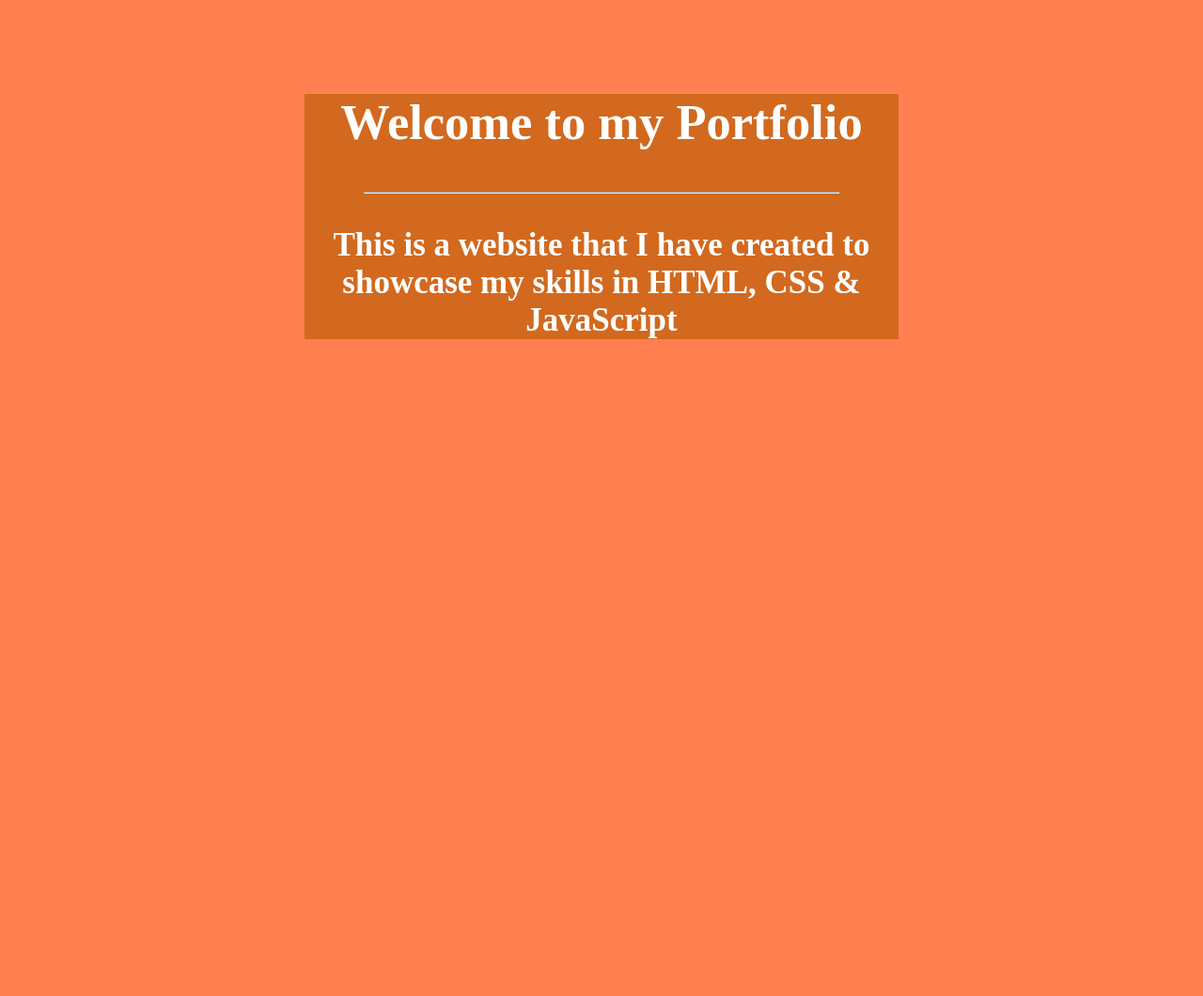
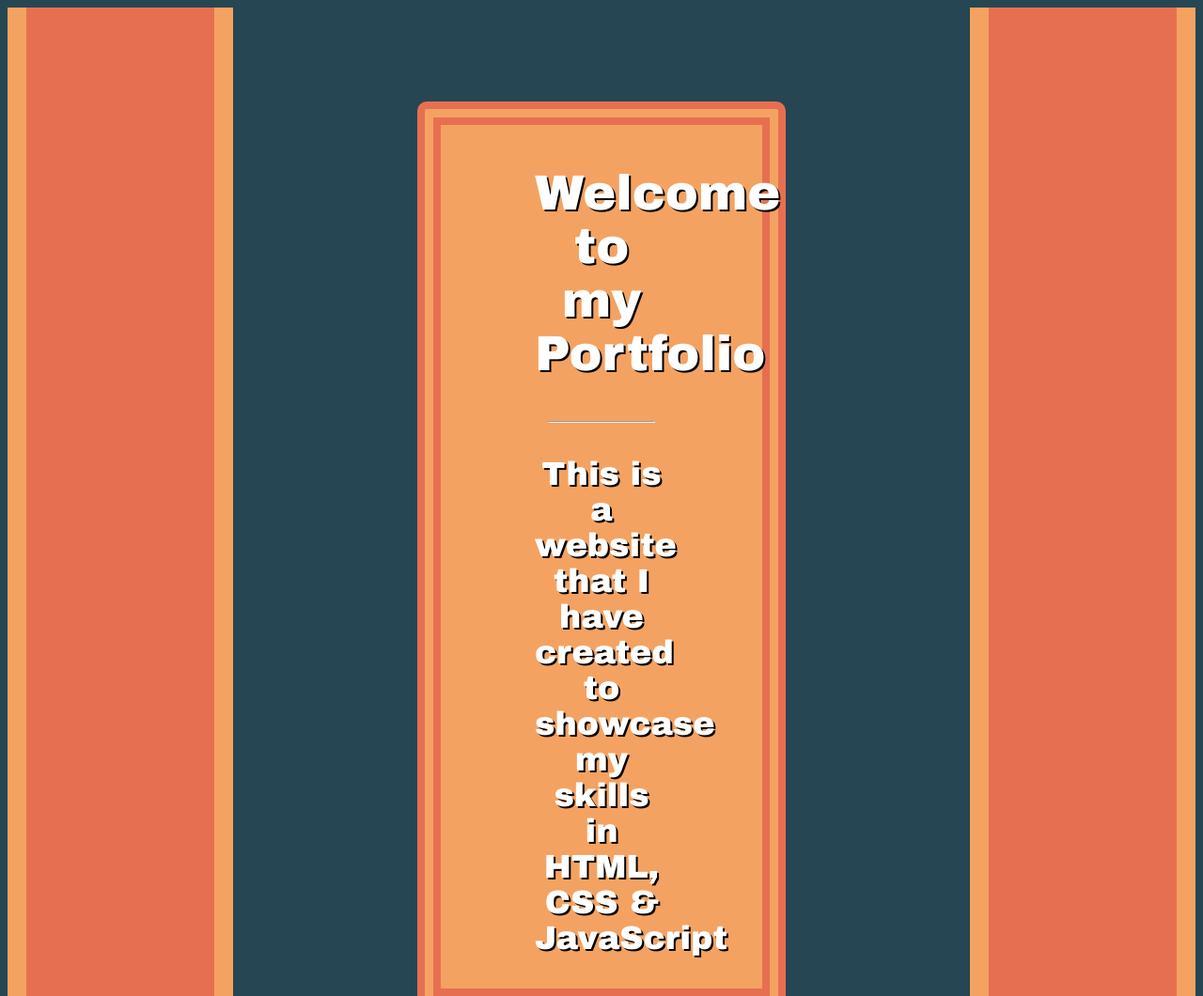
Before and after one commit to joshcrisp/Portfolio_Website, a plain HTML site: page index.html in a window 1280 px wide. Shown: the top 1060 px of the page at 94% size. Before the commit the page ends 800 px from the top, so only its background shows below. Drawn offline with Linux system fonts and the light colour scheme.

Commit message:
Added a lot of content

```diff
--- a/index.html
+++ b/index.html
@@ -2,15 +2,27 @@
 <html>
   <head>
     <link rel="stylesheet" href="stylesheet.css">
-    <title>Joshua Crisp - Portfolio</title>
+
+    <title>Joshua Crisp - Portfoilo</title>
   </head>
   <body>
+    <div class="leftline"></div>
     <main>
       <section class="welcome">
         <h1>Welcome to my Portfolio</h1>
         <hr>
         <p> This is a website that I have created to showcase my skills in <strong>HTML</strong>, <strong>CSS</strong> & <strong>JavaScript</strong></p>
-    </section>
+      </section>
+
+      <section class="navigation">
+        <nav>
+          <button>About Me</button>
+          <button>My Project Work</button>
+          <button>Socials</button>
+        </nav>
+      </section>
+
     </main>
+    <div class="rightline"></div>
   </body>
 </html>
--- a/stylesheet.css
+++ b/stylesheet.css
@@ -1,17 +1,46 @@
 body {
-    background-color: coral;
+    background-color: #264653;
+    display: flex;
+
+}
+
+hr {
+    margin: 0 10%;
 }
 
 .welcome {
-color: white;
-background-color: chocolate;
-font-weight: 900;
+color: #ffffff;
+background-color: #F4A261;
+font-weight: 700;
 text-align: center;
 font-size: 35px;
 width: 50%x;
 margin: 100px 25%;
+border: double #E76F51 25px;
+padding: 0 100px;
+border-radius: 10px;
+font-family: 'Arial Black';
+text-shadow: 2px 2px black;
 }
 
-hr {
-margin: 0 10%;
+.leftline {
+background-color: #E76F51;
+width: 200px;
+padding: 100% 0;
+border-style: none solid none solid;
+border-width: 20px;
+border-color: #F4A261;
 }
+
+.rightline {
+background-color: #E76F51;
+width: 200px;
+padding: 100% 0;
+border-style: none solid none solid;
+border-width: 20px;
+border-color: #F4A261;
+}
+
+main {
+    flex: 1;
+}
```
